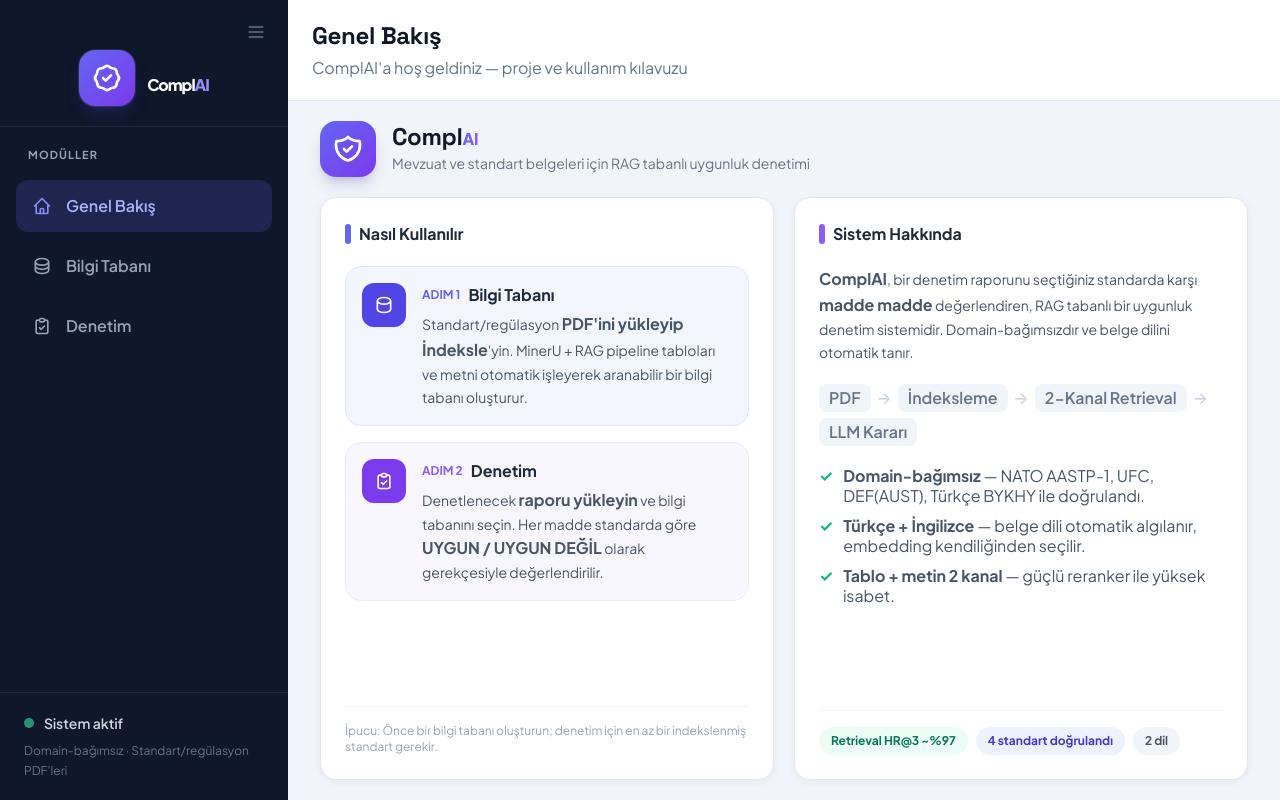
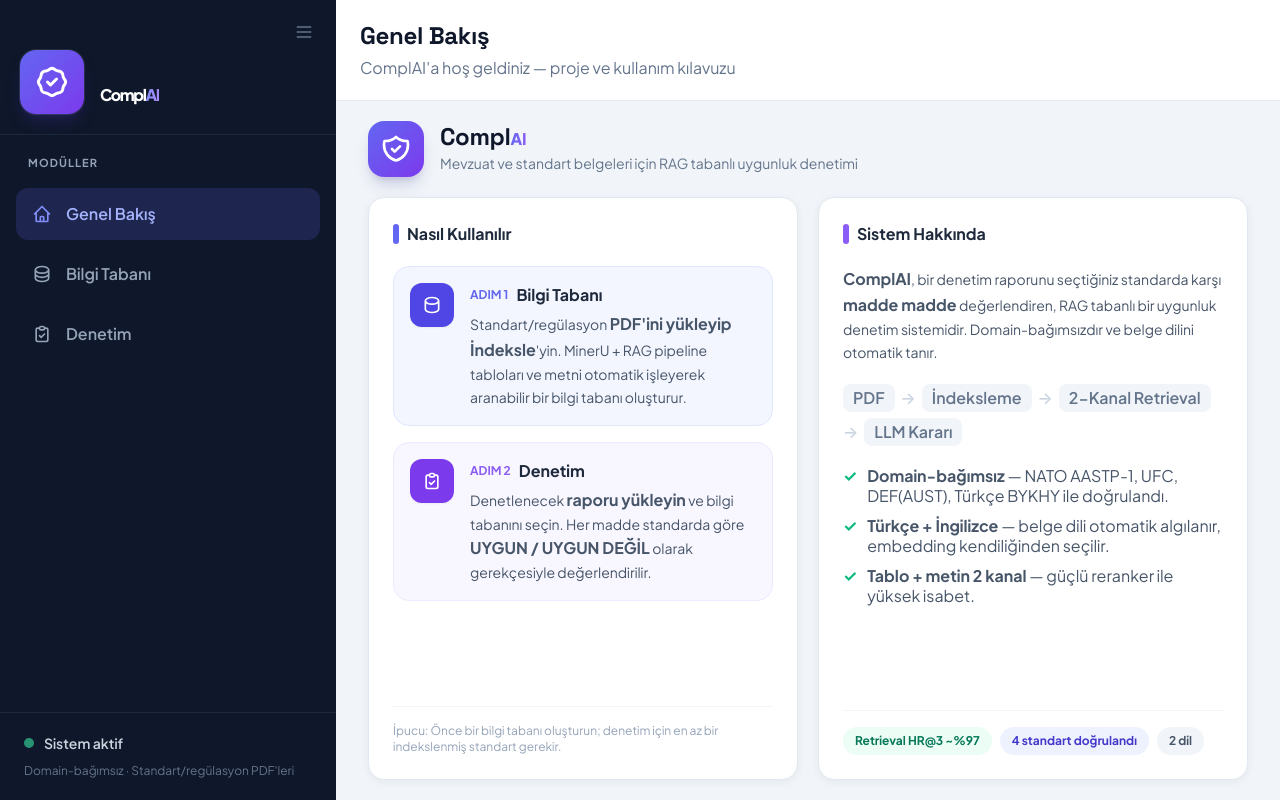
Before and after one commit to tatabey/GraduationProject, a FastAPI app: page / in a window 1280 px wide. Run offline with FastAPI, Linux system fonts and the light colour scheme; some libraries are stand-ins or nearby versions.

Commit message:
Arayuz: logo sola hizali + isim/ikon buyutuldu
- Logo+isim sola hizalandi (justify-start). Ikon w-14->w-16, marka
  text-[2.5rem]->text-[3.5rem] (~56px, ikonla dengeli, oncekinin belirgin ustunde).
- Ismin sigmasi icin sidebar 18->21rem. (Birebir 2x ~80px bir sidebar'a sigmaz;
  sigan en buyuk dengeli boy secildi.)

```diff
--- a/system/templates/index.html
+++ b/system/templates/index.html
@@ -33,7 +33,7 @@
     .pulse { animation: pulse 2s ease-in-out infinite; }
     .nav-link { transition: all .15s ease; }
     /* Sidebar mini-rail: kapaliyken ikon seridi */
-    #sidebar { width: 18rem; transition: width .25s ease; }
+    #sidebar { width: 21rem; transition: width .25s ease; }
     #sidebar.mini { width: 4.5rem; }
     #sidebar.mini .side-label, #sidebar.mini .logo-icon { display: none; }
     #sidebar.mini .side-head { justify-content: center; padding-left: 0; padding-right: 0; }
@@ -92,16 +92,16 @@
           </svg>
         </button>
       </div>
-      <div class="side-head flex items-center justify-center gap-3 mt-0.5">
-        <div class="logo-icon w-14 h-14 rounded-2xl bg-gradient-to-br from-indigo-500 to-violet-600
+      <div class="side-head flex items-center justify-start gap-4 mt-0.5 pl-1">
+        <div class="logo-icon w-16 h-16 rounded-2xl bg-gradient-to-br from-indigo-500 to-violet-600
                     flex items-center justify-center flex-shrink-0 shadow-lg shadow-indigo-900/40 ring-1 ring-white/10">
-          <svg class="w-8 h-8 text-white" fill="none" stroke="currentColor" viewBox="0 0 24 24">
+          <svg class="w-9 h-9 text-white" fill="none" stroke="currentColor" viewBox="0 0 24 24">
             <path stroke-linecap="round" stroke-linejoin="round" stroke-width="2"
                   d="M9 12l2 2 4-4M7.835 4.697a3.42 3.42 0 001.946-.806 3.42 3.42 0 014.438 0 3.42 3.42 0 001.946.806 3.42 3.42 0 013.138 3.138 3.42 3.42 0 00.806 1.946 3.42 3.42 0 010 4.438 3.42 3.42 0 00-.806 1.946 3.42 3.42 0 01-3.138 3.138 3.42 3.42 0 00-1.946.806 3.42 3.42 0 01-4.438 0 3.42 3.42 0 00-1.946-.806 3.42 3.42 0 01-3.138-3.138 3.42 3.42 0 00-.806-1.946 3.42 3.42 0 010-4.438 3.42 3.42 0 00.806-1.946 3.42 3.42 0 013.138-3.138z"/>
           </svg>
         </div>
-        <div class="side-label">
-          <div class="brand text-[2.5rem] font-extrabold leading-none tracking-tight">
+        <div class="side-label min-w-0">
+          <div class="brand text-[3.5rem] font-extrabold leading-none tracking-tight whitespace-nowrap">
             <span class="text-white">Compl</span><span class="bg-gradient-to-r from-indigo-400 to-violet-400 bg-clip-text text-transparent">AI</span>
           </div>
         </div>
```
